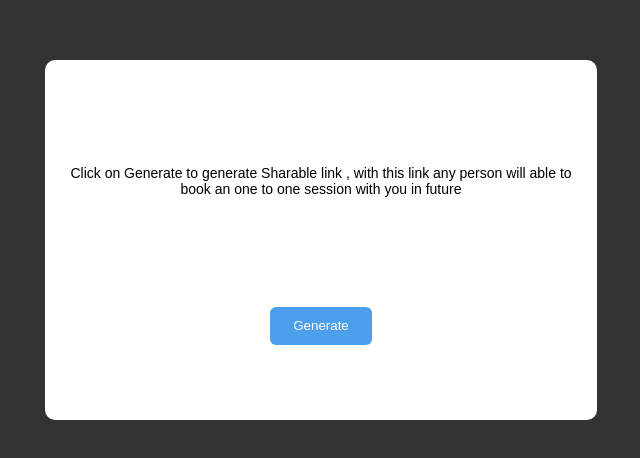
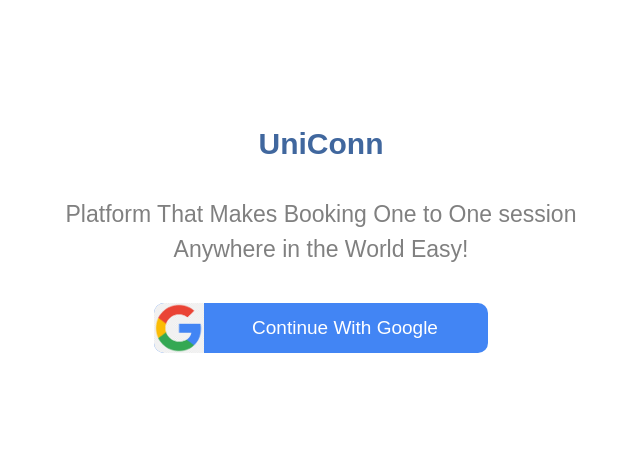
Before and after one commit to Swarnava-paul/connect-front-end, a React (Vite) app: page / in a window 1280 px wide. Shown: the part 160-618 px from the top of the page, without its empty margins (319-959 px from the left). Built offline with nearby package versions, Linux system fonts and the light colour scheme.

Commit message:
wrong comments are changed

```diff
--- a/src/Components/Modals/GenerateSharableLinkModal.jsx
+++ b/src/Components/Modals/GenerateSharableLinkModal.jsx
@@ -7,7 +7,7 @@ const GeneratesharableLinkModalDisplay = useSelector((state)=>state.SharableLink
 
 
   return (
-    <Flex display={GeneratesharableLinkModalDisplay}  position='absolute' top='0%' w='100%' h='100vh'
+    <Flex /*display={GeneratesharableLinkModalDisplay}*/ display='none'  position='absolute' top='0%' w='100%' h='100vh'
     justify='center' align='center' bg='rgb(0, 0, 0 , 0.8)'>
        <Box bg='white' w='40%'  borderRadius={10} display='grid' h='40vh' p={20} placeItems='center'>
         <Text textAlign='center' fontFamily='sans-serif' fontSize={14} mt={30}>
```
